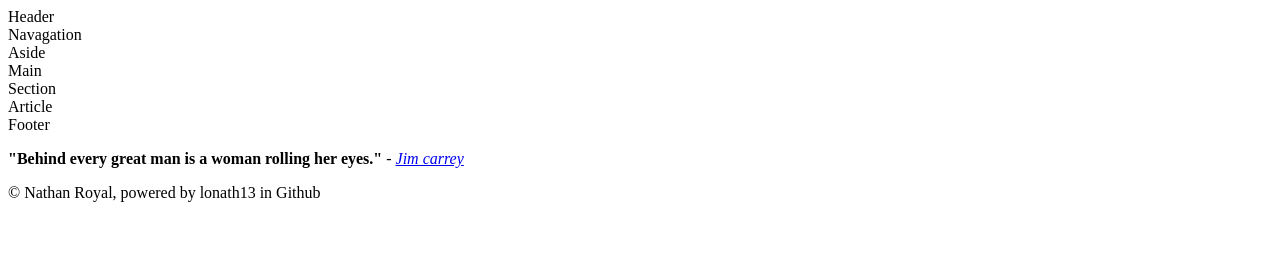
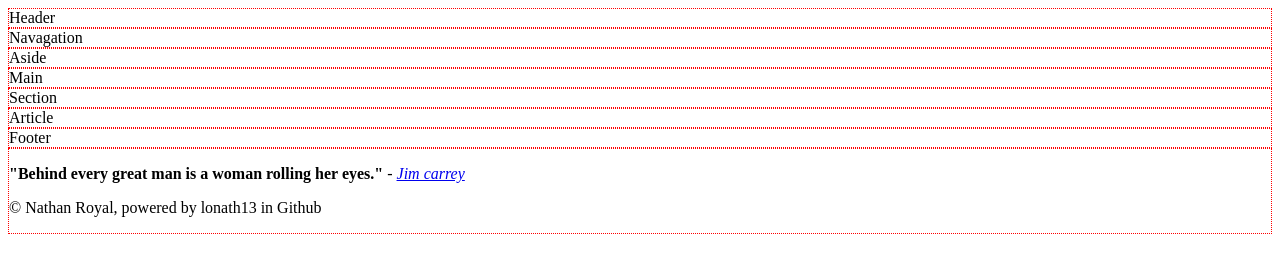
Before and after one commit to lonath13/learning-html, a plain HTML site: page childpages/Flexbox.html in a window 1280 px wide. Drawn offline with Linux system fonts and the light colour scheme.

Commit message:
Update Flexbox.html

```diff
--- a/childpages/Flexbox.html
+++ b/childpages/Flexbox.html
@@ -23,21 +23,30 @@
         <!-- meta http-equiv="content-type" content="text/html; charset=UTF-8" -->
         <!-- Already specified in the charset above-->
 
+        <style>
+             div {border: thin dotted red;}
+            .header {}
+            .menu {}
+            .main {}
+            .aside {}
+            .footer {}
+        </style>
+
         <noscript>Running JavaScript is not necessary in the HTML page ... FYI: your feature to execute scripts is turned off
         </noscript>
 
     </head>
     <body>
-         <header>Header</header>
-         <nav>Navagation</nav>
-         <aside>Aside</aside>
-         <main>Main</main>
-         <section>Section</section>
-         <article>Article</article>
-         <footer>Footer</footer>
+         <div><header>Header</header></div>
+         <div><nav>Navagation</nav></div>
+         <div><aside>Aside</aside></div>
+         <div><main>Main</main></div>
+         <div><section>Section</section></div>
+         <div><article>Article</article></div>
+         <div><footer>Footer</footer></div>
     </body>
 
-    <footer>
+    <div><footer>
         <blockquote cite="https://www.brainyquote.com/quotes/jim_carrey_379231?src=t_funny">
             <!-- Date Accessed 20220919-->
         </blockquote>
@@ -51,5 +60,5 @@
 
 
         <p>&copy Nathan Royal, powered by lonath13 in Github</p>
-    </foote>
+    </footer></div>
 </html>
```
